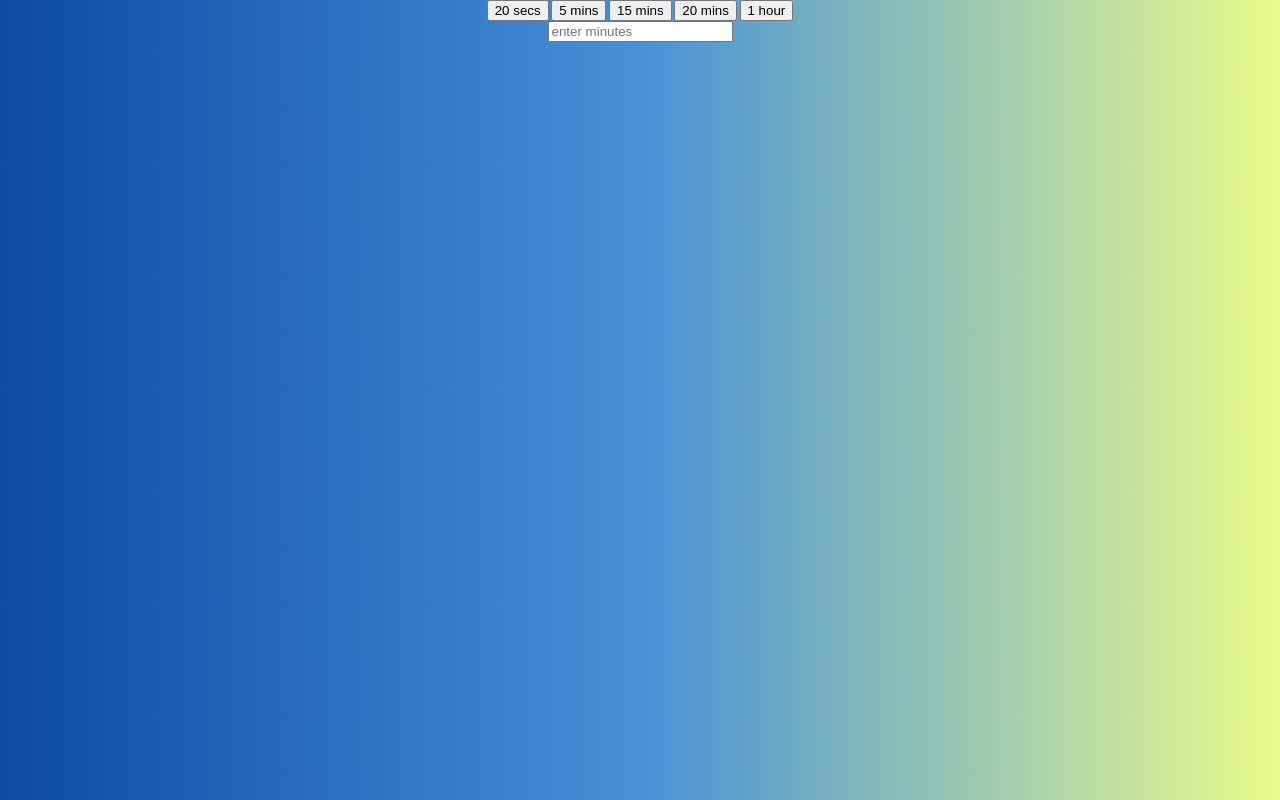
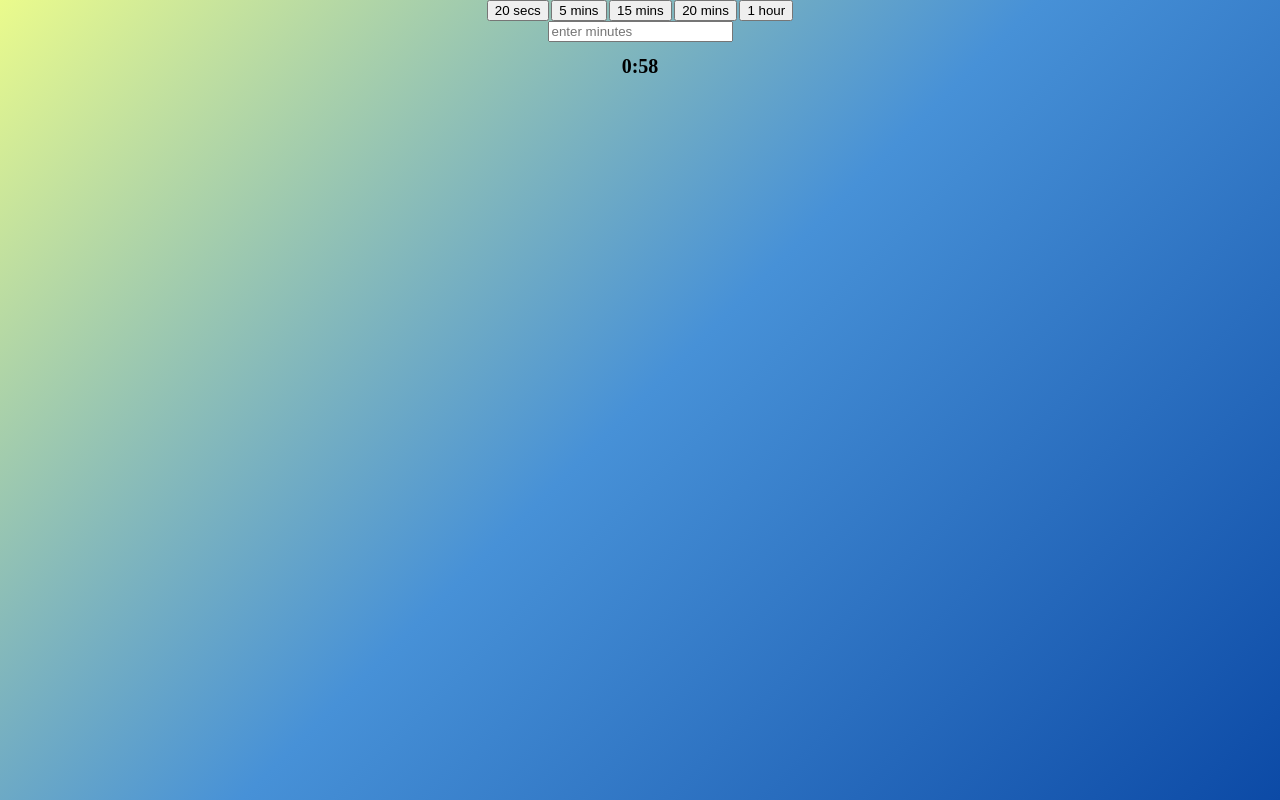
Before and after one commit to GenadiKozarev/countdown-timers, a plain HTML site: page index.html in a window 1280 px wide. Drawn offline with Linux system fonts and the light colour scheme; a web font is replaced by a local one.

Commit message:
displays time left

```diff
--- a/script.js
+++ b/script.js
@@ -1,4 +1,5 @@
 let countdown;
+let timerDisplay = document.querySelector('.display__time-left');
 
 const timer = seconds => {
     const now = Date.now();
@@ -16,7 +17,13 @@ const timer = seconds => {
 };
 
 const displayTimeLeft = seconds => {
-    console.log(seconds);
+    const minutes = Math.floor(seconds / 60);
+    const remainderSeconds = seconds % 60;
+    const display = `${minutes}:${
+        remainderSeconds < 10 ? '0' : ''
+    }${remainderSeconds}`;
+    timerDisplay.textContent = display;
+    document.title = display;
 };
 
-timer(3);
+timer(63);
--- a/style.css
+++ b/style.css
@@ -1,11 +1,18 @@
 html {
-    font-family: 'Faculty Glyphic', 'Trebuchet MS', Arial, sans-serif;
+    font-family: 'Inconsolata';
     font-size: 10px;
     box-sizing: border-box;
-    background: linear-gradient(270deg, #ddf8439c  0%, #4791d7 50%, #0c4aa6 100%);
 }
 
 body {
     margin: 0;
     text-align: center;
+    background: linear-gradient(
+        135deg,
+        #ddf8439c 0%,
+        #4791d7 50%,
+        #0c4aa6 100%
+    );
+    height: 100vh;
+    width: 100vw;
 }
```
